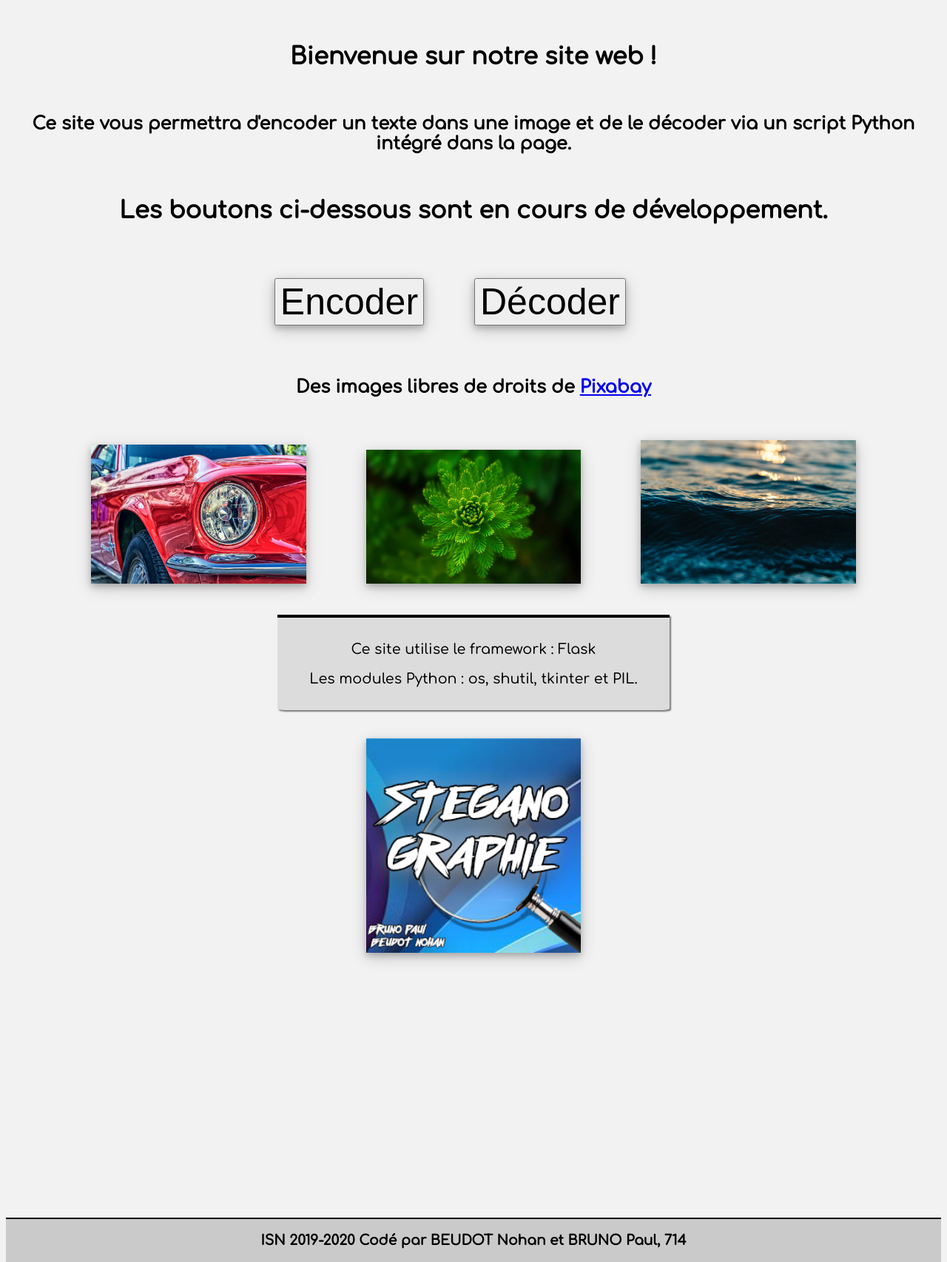
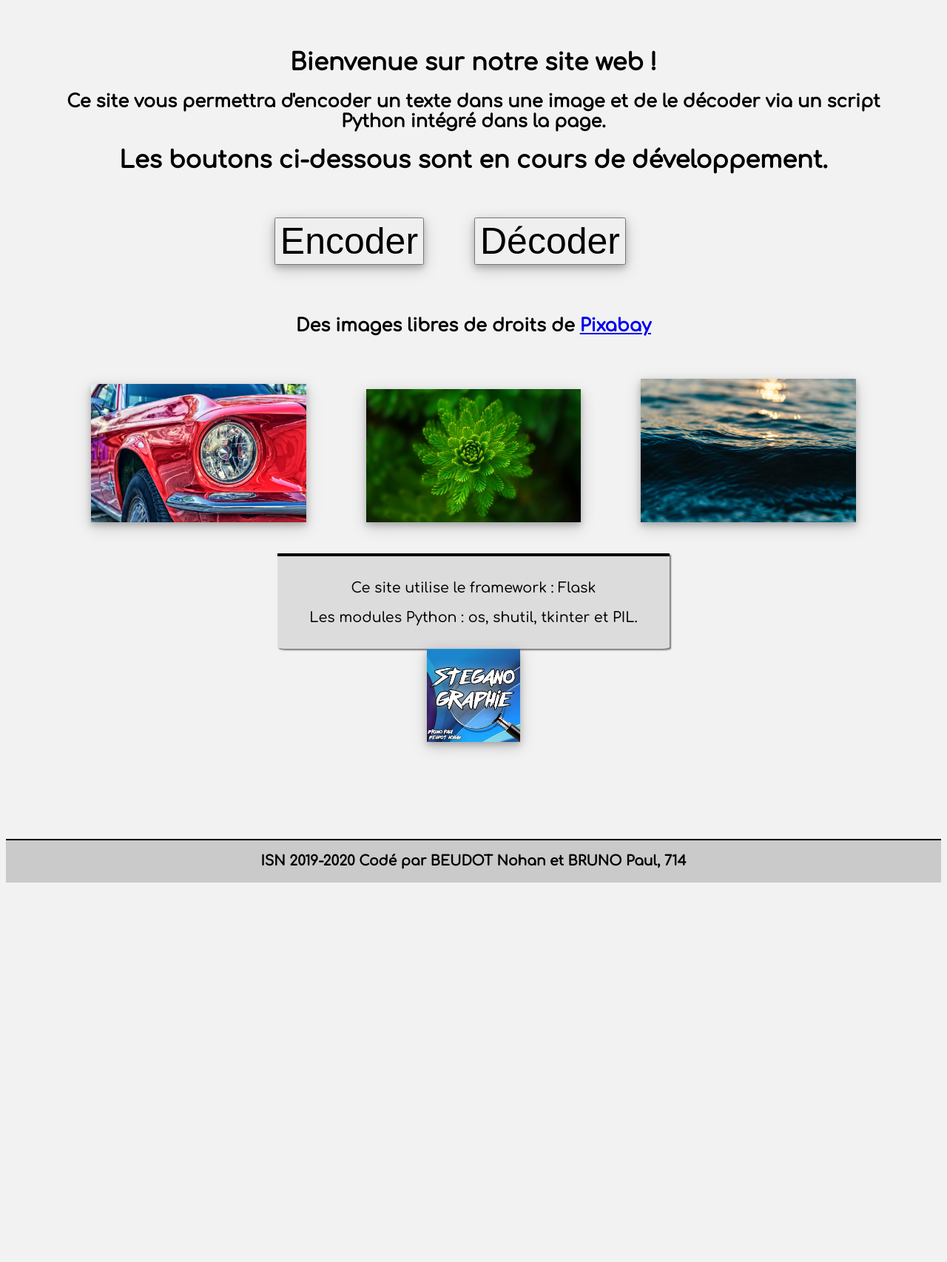
Before and after one commit to steganographie/isn_web, a Flask app: page / in a window 1280 px wide. Shown: the whole page at 74% size. After the commit the page ends 1193 px from the top, so only its background shows below. Run offline with Flask 2, Linux system fonts and the light colour scheme; some libraries are stand-ins or nearby versions.

Commit message:
Update style.css

```diff
--- a/mysite/static/css/style.css
+++ b/mysite/static/css/style.css
@@ -13,11 +13,9 @@ header
     padding-bottom: 15px;
 }
 
-header h1
+header
 {
     padding: 3%;
-    animation-duration: 2s;
-    animation-name: mon_animation_texte;
 }
 
 section
@@ -28,7 +26,7 @@ section
     min-height: 100%;
     bottom:0;
     position: relative;
-    margin-bottom: 25%;
+    margin-bottom: 10%;
 }
 
 section input
@@ -52,15 +50,24 @@ section div#pict
 {
     width: 100%;
     margin: 0 auto;
-
 }
 
 img
 {
+    box-shadow: 0 4px 8px 0 rgba(0, 0, 0, 0.2), 0 6px 20px 0 rgba(0, 0, 0, 0.19);
+}
+
+img#pres
+{
     width: 23%;
     height: 23%;
     margin: 3%;
-    box-shadow: 0 4px 8px 0 rgba(0, 0, 0, 0.2), 0 6px 20px 0 rgba(0, 0, 0, 0.19);
+}
+
+img#logo
+{
+    width: 10%;
+    height: 10%;
 }
 
 section article
@@ -77,16 +84,3 @@ section article
     font-weight: lighter;
     margin: 0 auto;
 }
-
-@keyframes mon_animation_texte
-{
-    from
-    {
-        margin-left: 100%;
-    }
-
-    to
-    {
-        margin-left: 0;
-    }
-}
```
